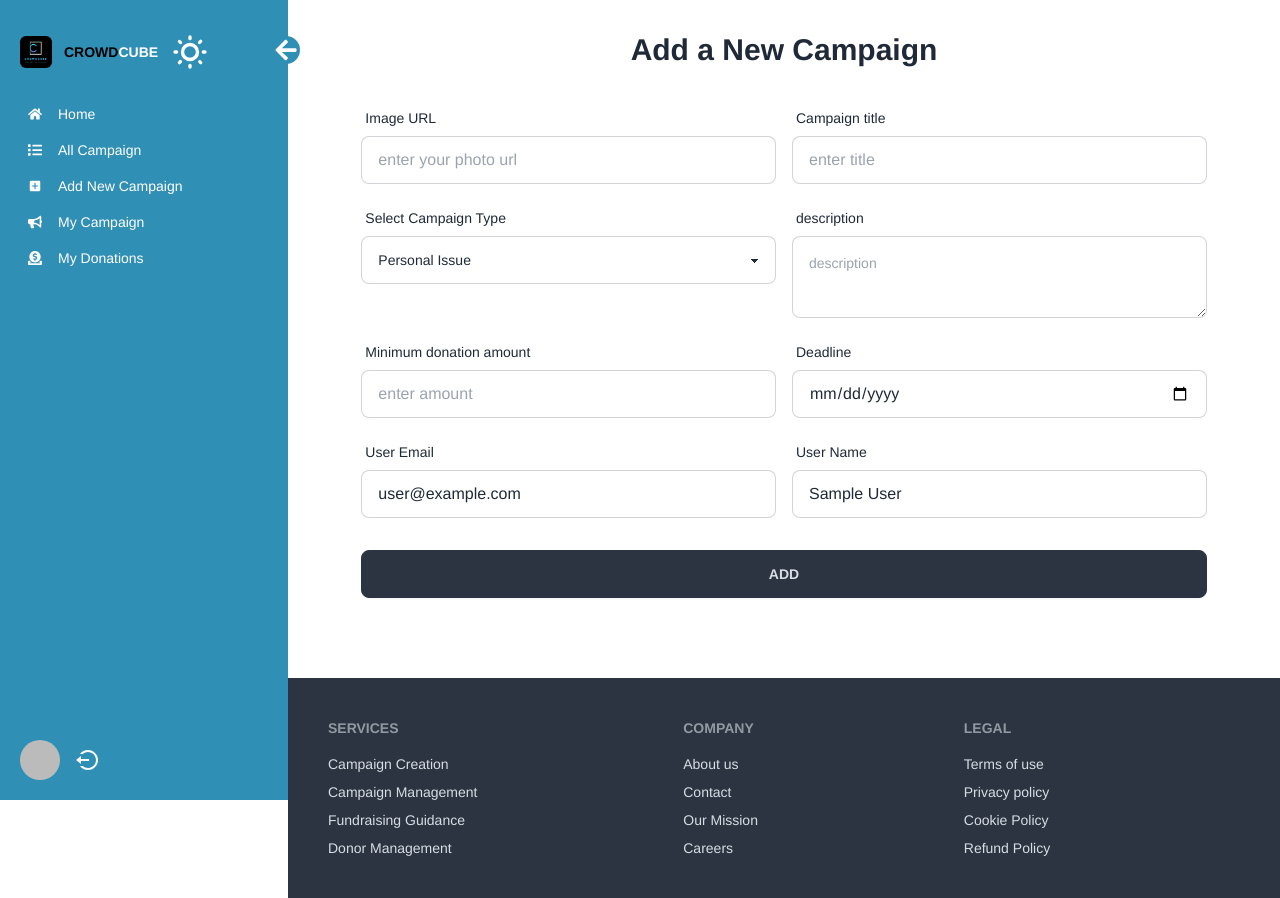
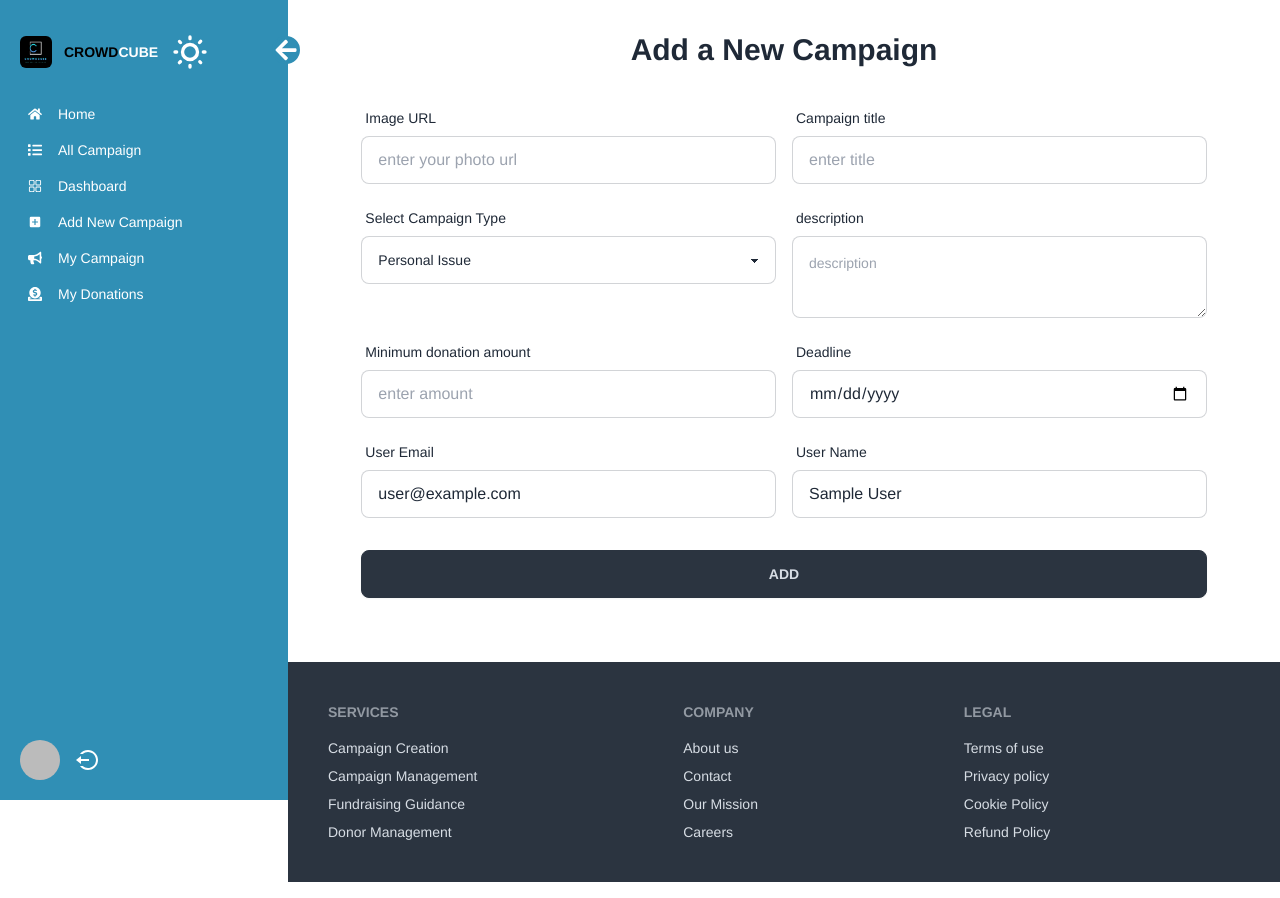
Before and after one commit to ammar-bin-quddus/crowd-donation-client, a React (Vite) app: page /addCampaign in a window 1280 px wide. Built offline with nearby package versions, Linux system fonts and the light colour scheme; no server answers; sample sign-in values are in the browser's storage.

Commit message:
create: two hooks for campaign and donatios data

```diff
--- a/package.json
+++ b/package.json
@@ -11,6 +11,8 @@
   },
   "dependencies": {
     "@lottiefiles/dotlottie-react": "^0.11.0",
+    "@tanstack/react-query": "^5.76.1",
+    "axios": "^1.9.0",
     "firebase": "^11.0.2",
     "localforage": "^1.10.0",
     "match-sorter": "^8.0.0",
--- /dev/null
+++ b/src/hooks/useMyCamp.jsx
@@ -0,0 +1,21 @@
+import { useQuery } from "@tanstack/react-query";
+import axios from "axios";
+import { useContext } from "react";
+import { AuthContext } from "../provider/AuthProvider";
+
+const useMyCamp = () => {
+    const {user} = useContext(AuthContext);
+  const { data, isLoading, error, refetch } = useQuery({
+    queryKey: ["myCampaigns", user?.email],
+    queryFn: async () => {
+      const res = await axios.get(
+        `https://crowd-donation-server.vercel.app/myCampaign/${user?.email}`
+      );
+      return res.data;
+    },
+    enabled: !!user?.email,
+  });
+  return { campaigns: data, isLoading, error, refetch };
+};
+
+export default useMyCamp;
--- /dev/null
+++ b/src/hooks/useMyDonation.jsx
@@ -0,0 +1,21 @@
+import { useContext } from "react";
+import { AuthContext } from "../provider/AuthProvider";
+import { useQuery } from "@tanstack/react-query";
+import axios from "axios";
+
+const useMyDonation = () => {
+  const {user} = useContext(AuthContext);
+  const { data, isLoading, error, refetch } = useQuery({
+    queryKey: ["myDonations", user?.email],
+    queryFn: async () => {
+      const res = await axios.get(
+        `https://crowd-donation-server.vercel.app/myDonations/${user?.email}`
+      );
+      return res.data;
+    },
+    enabled: !!user?.email,
+  });
+  return { donations: data, isLoading, error, refetch };
+};
+
+export default useMyDonation;
--- a/src/main.jsx
+++ b/src/main.jsx
@@ -7,10 +7,14 @@ import router from "./routes/Router.jsx";
 import { ToastContainer } from "react-toastify";
 import "react-toastify/dist/ReactToastify.css";
 import AuthProvider from "./provider/AuthProvider.jsx";
-import "./index.css"
+import "./index.css";
+import { QueryClient, QueryClientProvider } from "@tanstack/react-query";
+
+const queryClient = new QueryClient();
 
 createRoot(document.getElementById("root")).render(
   <StrictMode>
+    <QueryClientProvider client={queryClient}>
       <AuthProvider>
         <RouterProvider router={router} />
         <ToastContainer
@@ -27,5 +31,6 @@ createRoot(document.getElementById("root")).render(
           transition:Bounce
         />
       </AuthProvider>
+    </QueryClientProvider>
   </StrictMode>
 );
--- a/src/mainLayout/MainLayout.jsx
+++ b/src/mainLayout/MainLayout.jsx
@@ -24,7 +24,7 @@ const MainLayout = () => {
               open ? "w-[calc(100%-288px)]" : "w-[calc(100%-80px)]"
             } ${open ? "sm:ml-[288px]" : "sm:ml-[80px]"}`}
           >
-            <main className="flex-1 pb-4">
+            <main className="flex-1">
               <Outlet open={open} />
             </main>
             <Footer />
--- /dev/null
+++ b/src/pages/Dashboard.jsx
@@ -0,0 +1,28 @@
+import { useContext } from "react";
+import { AuthContext } from "../provider/AuthProvider";
+
+const Dashboard = () => {
+  const { user } = useContext(AuthContext);
+  const { photoURL, displayName, email } = user;
+
+  return (
+    <div className="bg-gray-300 p-6 text-base-content">
+      <div className="h-screen flex flex-col justify-start items-center w-full sm:w-2/3 bg-white p-8 shadow-lg rounded-md">
+        <div className="text-center border-2 flex flex-col justify-center items-center gap-3">
+          <div><img className="w-44 h-44 rounded-full" src={photoURL} alt="profile pic" /></div>
+          <p className="text-xl sm:text-3xl font-semibold">{displayName}</p>
+          <p className="text-lg sm:text-2xl">{email}</p>
+        </div>
+        <div>
+          <div className=""></div>
+          <div className="divider divider-horizontal"></div>
+          <div className=""></div>
+          <div className="divider divider-horizontal"></div>
+          <div className=""></div>
+        </div>
+      </div>
+    </div>
+  );
+};
+
+export default Dashboard;
--- a/src/pages/Home.jsx
+++ b/src/pages/Home.jsx
@@ -9,9 +9,9 @@ const Home = ({ open }) => {
       <div className="w-full mb-6">
         <Banner />
       </div>
-      <div className="w-11/12 mx-auto my-6">
+      {/* <div className="w-11/12 mx-auto my-6">
         <RunningCamp />
-      </div>
+      </div> */}
       <div className="w-11/12 mx-auto my-6">
         <OurGoal />
       </div>
--- a/src/pages/MyCampaign.jsx
+++ b/src/pages/MyCampaign.jsx
@@ -1,4 +1,4 @@
-import React, { useState } from "react";
+import { useState } from "react";
 import { useLoaderData } from "react-router-dom";
 import MyCampaignTable from "../components/MyCampaignTable";
 
--- a/src/routes/Router.jsx
+++ b/src/routes/Router.jsx
@@ -11,6 +11,7 @@ import PrivateRoutes from "../privateRoutes/PrivateRoutes";
 import DetailsCampaign from "../pages/DetailsCampaign";
 import UpdateCampaign from "../pages/UpdateCampaign";
 import ErrorPage from "../pages/ErrorPage";
+import Dashboard from "../pages/Dashboard";
 
 const router = createBrowserRouter([
   {
@@ -54,6 +55,10 @@ const router = createBrowserRouter([
         ),
         loader: ({params}) => fetch(`https://crowd-donation-server.vercel.app/myDonations/${params.email}`)
       },
+      {
+        path: "/dashboard",
+        element: <Dashboard />
+      }
     ],
   },
   {
--- a/src/sidebar/SideBar.jsx
+++ b/src/sidebar/SideBar.jsx
@@ -13,6 +13,7 @@ import logo from "../assets/images/logo.png";
 import { AiOutlineLogin } from "react-icons/ai";
 import { RiLogoutCircleLine } from "react-icons/ri";
 import { IoPersonAdd } from "react-icons/io5";
+import { RxDashboard } from "react-icons/rx";
 
 const SideBar = ({ open, setOpen }) => {
   const { handleLogOut, user } = useContext(AuthContext);
@@ -65,6 +66,19 @@ const SideBar = ({ open, setOpen }) => {
       </li>
       {user && (
         <>
+          <li className="hover:bg-white hover:text-black flex rounded-md p-2 cursor-pointer hover:bg-light-white text-white text-sm items-center gap-x-4">
+            <NavLink to="/dashboard">
+              <RxDashboard />
+            </NavLink>
+            <NavLink
+              className={`${
+                open ? "block" : "hidden"
+              } origin-left duration-200`}
+              to="/dashboard"
+            >
+              Dashboard
+            </NavLink>
+          </li>
           <li className="hover:bg-white hover:text-black flex rounded-md p-2 cursor-pointer hover:bg-light-white text-white text-sm items-center gap-x-4">
             <NavLink to="/addCampaign">
               <MdAddBox />
```
Also changed, not shown: 1 other file (tests, documents, lock files or other folders). Lines whose indentation alone changed are shown as unchanged.
